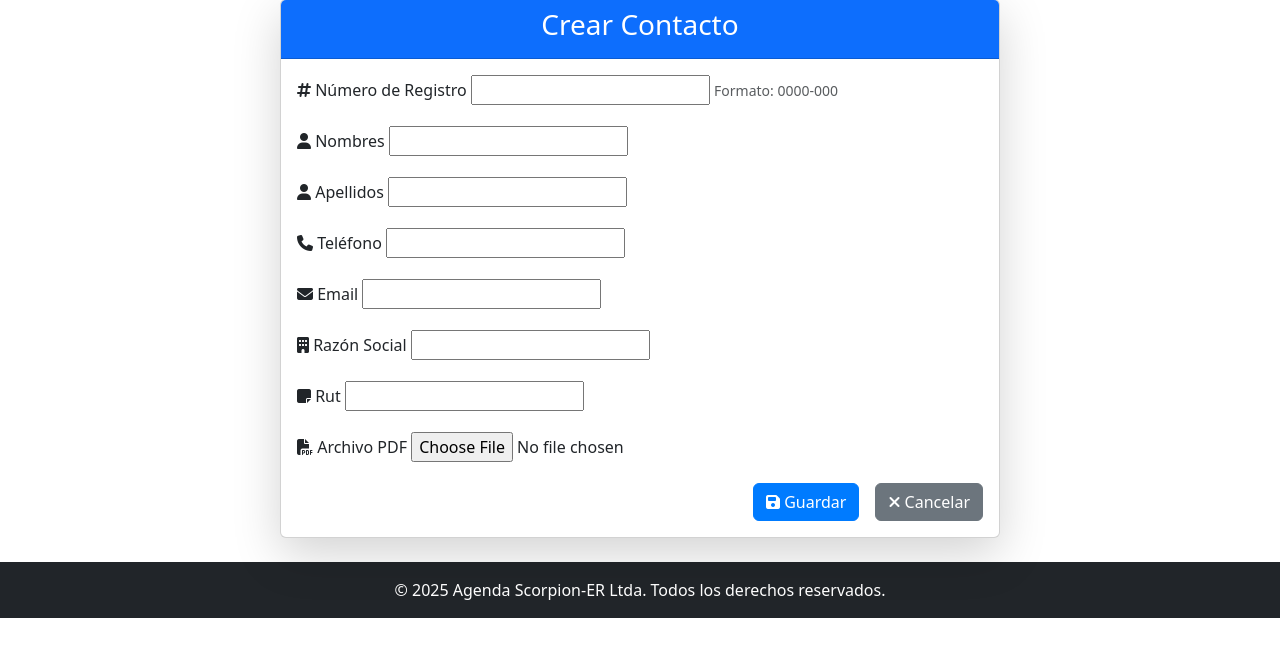
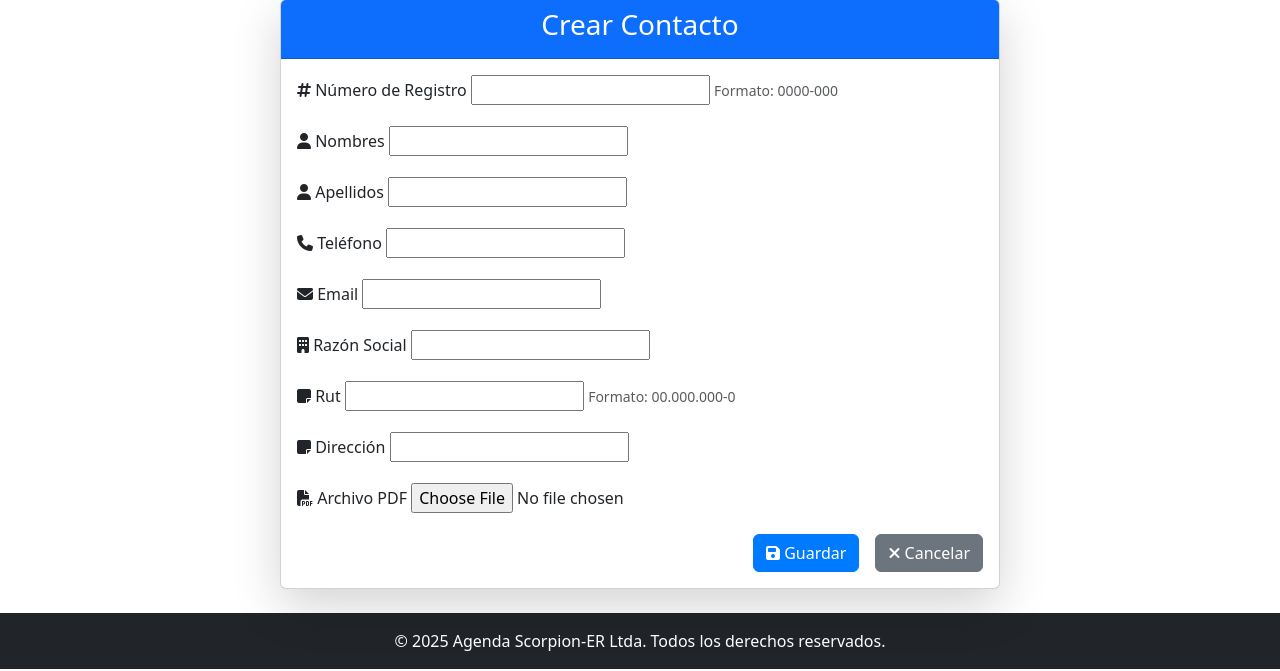
Before and after one commit to gismodes37/Crud-django-clientes-3.0, a Django app: page /contacts/create/ in a window 1280 px wide. Shown: the part 129-800 px from the top of the page. Run offline with Django 5.2, Linux system fonts and the light colour scheme; a user stored in the database is signed in; parts of the project's set-up code (start-up, migrations or seed data) failed here and were passed over.

Commit message:
Clientes 4ta copia

```diff
--- a/agenda_crud/agenda/forms.py
+++ b/agenda_crud/agenda/forms.py
@@ -29,6 +29,7 @@ class ContactForm(forms.ModelForm):
         self.fields['email'].required = False
         self.fields['razon_social'].required = False
         self.fields['rut'].required = False
+        self.fields['direccion'].required = False
         self.fields['numero_registro'].required = False  # Asegúrate de que sea opcional
 
     def clean_numero_registro(self):
--- a/agenda_crud/agenda/models.py
+++ b/agenda_crud/agenda/models.py
@@ -42,7 +42,14 @@ class Contact(models.Model):
     telefono = models.CharField(max_length=15, blank=True, null=True)  # Opcional
     email = models.EmailField(blank=True, null=True)  # Opcional
     razon_social = models.CharField(max_length=100, blank=True, null=True)  # Opcional
-    rut = models.CharField(max_length=12, blank=True, null=True)  # Opcional
+    rut = models.CharField(
+        max_length=12,
+        blank=True,
+        null=True,
+        help_text="Formato: 00.000.000-0",
+        verbose_name="Número de Rut"
+    )  # Opcional
+    direccion = models.CharField(max_length=100, blank=True, null=True)  # Opcional
     fecha_registro = models.DateTimeField(default=timezone.now)
     creado_por = models.ForeignKey(User, on_delete=models.SET_NULL, null=True, related_name='contactos_creados')
     modificado_por = models.ForeignKey(User, on_delete=models.SET_NULL, null=True, related_name='contactos_modificados')
--- a/agenda_crud/agenda/templates/agenda/contact_detail.html
+++ b/agenda_crud/agenda/templates/agenda/contact_detail.html
@@ -12,6 +12,7 @@
             <p class="card-text"><strong>Email:</strong> {{ contact.email }}</p>
             <p class="card-text"><strong>Razón Social:</strong> {{ contact.razon_social }}</p>
             <p class="card-text"><strong>Rut:</strong> {{ contact.rut}}</p>
+            <p class="card-text"><strong>Dirección:</strong> {{ contact.direccion}}</p>
             <p class="card-text"><strong>Fecha de Registro:</strong> {{ contact.fecha_registro|date:"d/m/Y H:i" }}</p>
             <p class="card-text"><strong>Creado Por:</strong> {{ contact.creado_por.username }}</p>
             <p class="card-text"><strong>Modificado Por:</strong> {{ contact.modificado_por.username|default:"No modificado" }}</p>
--- a/agenda_crud/agenda/templates/agenda/contact_form.html
+++ b/agenda_crud/agenda/templates/agenda/contact_form.html
@@ -62,7 +62,15 @@
                                 <i class="fas fa-sticky-note"></i> Rut
                             </label>
                             {{ form.rut }}
+                            <small class="form-text text-muted">Formato: 00.000.000-0</small>
                             {{ form.rut.errors }}
+                        </div>
+                        <div class="mb-3">
+                            <label for="id_rut" class="form-label">
+                                <i class="fas fa-sticky-note"></i> Dirección
+                            </label>
+                            {{ form.direccion }}
+                            {{ form.direccion.errors }}
                         </div>
                         <div class="mb-3">
                             <label for="id_pdf" class="form-label">
--- a/agenda_crud/agenda/templates/agenda/partials/contactos_tabla.html
+++ b/agenda_crud/agenda/templates/agenda/partials/contactos_tabla.html
@@ -43,6 +43,7 @@
                 <th class="text-center">E-mail</th>
                 <th class="text-center">Razón Social</th>
                 <th class="text-center">Rut</th>
+                <th class="text-center">Dirección</th>
                 <th class="text-center">Fecha de Registro</th>
                 <th class="text-center">Creado Por</th>
                 <th class="text-center">Modificado Por</th>
@@ -62,6 +63,7 @@
                         <td>{{ contact.email }}</td>
                         <td style="white-space: nowrap; width: auto;">{{ contact.razon_social }}</td>
                         <td style="white-space: nowrap; width: auto;">{{ contact.rut }}</td>
+                        <td style="white-space: nowrap; width: auto;">{{ contact.direccion }}</td>
                         <td>{{ contact.fecha_registro|date:"d/m/Y" }}</td>
                         <td>{{ contact.creado_por.username }}</td>
                         <td>{{ contact.modificado_por.username|default:"" }}</td>
@@ -100,7 +102,7 @@
         <!-- Footer de la tabla con la paginación -->
         <tfoot class="bg-dark text-white">
             <tr>
-                <td colspan="14" class="text-center py-3">
+                <td colspan="15" class="text-center py-3">
                     <!-- Paginación -->
                     <nav aria-label="Paginación">
                         <ul class="pagination justify-content-center mb-0">
--- a/agenda_crud/agenda/views.py
+++ b/agenda_crud/agenda/views.py
@@ -84,7 +84,7 @@ def upload_csv(request):
         csv_reader = csv.DictReader(file_content)
         print("Cabeceras detectadas:", csv_reader.fieldnames)
 
-        required_columns = {'Número de Registro', 'Nombres', 'Apellidos', 'Teléfono', 'Email', 'Razón Social', 'Rut'}
+        required_columns = {'Número de Registro', 'Nombres', 'Apellidos', 'Teléfono', 'Email', 'Razón Social', 'Rut', 'Dirección'}
         if not required_columns.issubset(csv_reader.fieldnames):
             messages.error(request, 'El archivo CSV no tiene el formato correcto.')
             print("ERROR: Cabeceras incorrectas:", csv_reader.fieldnames)
@@ -112,6 +112,7 @@ def upload_csv(request):
                     email=row.get('Email', '').strip() or None,
                     razon_social=row.get('Razón Social', '').strip() or None,
                     rut=row.get('Rut', '').strip() or None,  # 👈 Ahora ya no dará error
+                    direccion=row.get('Dirección', '').strip() or None,
                     creado_por=request.user,
                     modificado_por=request.user
                 )
@@ -138,7 +139,7 @@ def download_csv(request):
 
     writer = csv.writer(response)
     # Agregar la cabecera del CSV
-    writer.writerow(['Número de Registro', 'Nombres', 'Apellidos', 'Teléfono', 'Email', 'Razón Social', 'Rut'])
+    writer.writerow(['Número de Registro', 'Nombres', 'Apellidos', 'Teléfono', 'Email', 'Razón Social', 'Rut', 'Dirección'])
 
     # Ordenar los contactos por número de registro antes de exportar
     contactos = Contact.objects.all().order_by('numero_registro')
@@ -151,7 +152,8 @@ def download_csv(request):
             contacto.telefono or "",
             contacto.email or "",
             contacto.razon_social or "",
-            contacto.rut or ""
+            contacto.rut or "",
+            contacto.direccion or ""
         ])
 
     return response
@@ -184,7 +186,8 @@ def contact_list(request):
             Q(apellidos__icontains=query) |
             Q(telefono__icontains=query) |
             Q(email__icontains=query) |
-            Q(razon_social__icontains=query)
+            Q(razon_social__icontains=query) |
+            Q(direccion__icontains=query)
         )
 
     # Aplicar paginación
@@ -218,7 +221,8 @@ def buscar_contactos(request):
         Q(apellidos__icontains=query) |
         Q(telefono__icontains=query) |
         Q(email__icontains=query) |
-        Q(razon_social__icontains=query)
+        Q(razon_social__icontains=query) |
+        Q(rut__icontains=query)
     )
     html = render_to_string('agenda/partials/contactos_tabla.html', {'contacts': contacts})
     return JsonResponse({'html': html})
```
Also changed, not shown: agenda_crud/agenda/migrations/0022_contact_direccion.py (added), agenda_crud/agenda/migrations/0023_alter_contact_rut.py (added), 11 other files.
